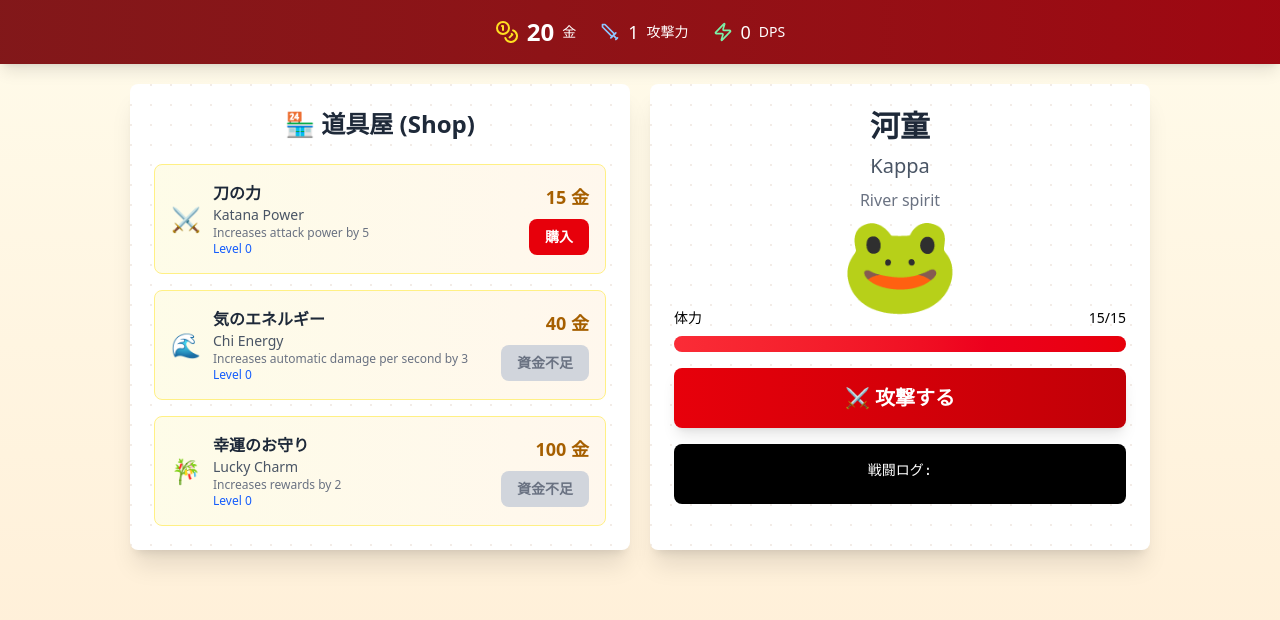
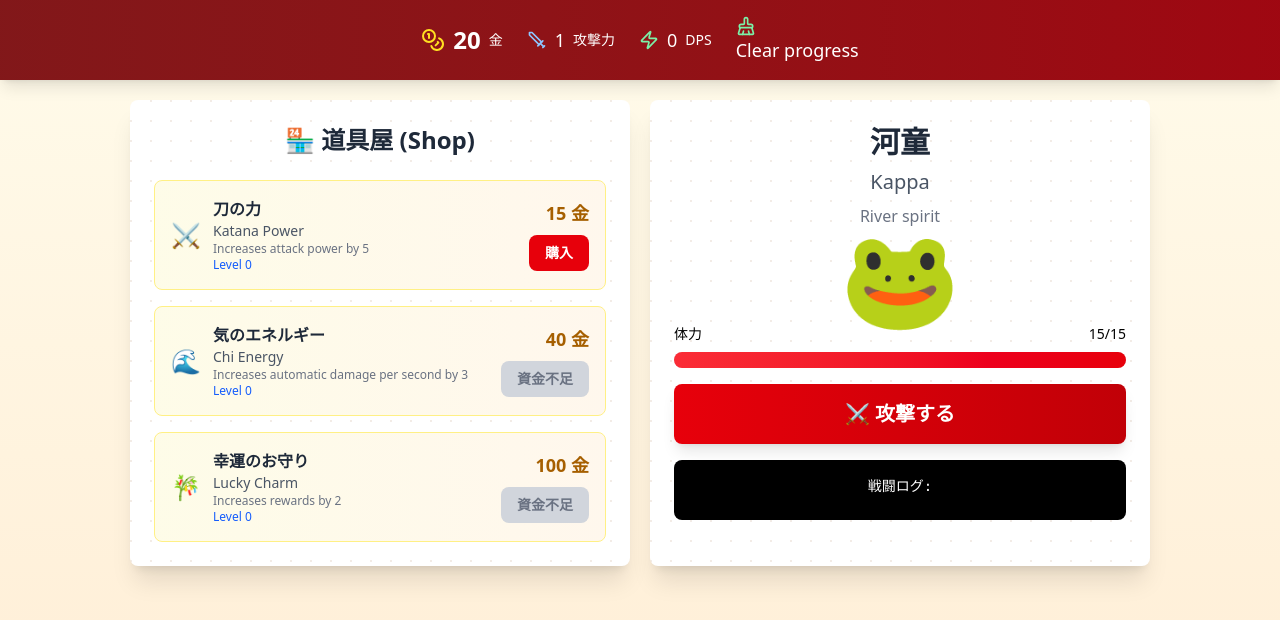
Before and after one commit to leopaul29/clickhero-clone, a React (Vite) app: page / in a window 1280 px wide. Shown: the top 620 px of the page. Built offline with nearby package versions, Linux system fonts and the light colour scheme.

Commit message:
add progress reset and Clearlocalstorage features

```diff
--- a/src/compontents/Header.tsx
+++ b/src/compontents/Header.tsx
@@ -1,11 +1,12 @@
 import {useGameContext} from "../hooks/UseGameContext.tsx";
-import {Coins, Sword, Zap} from "lucide-react";
+import {BrushCleaning, Coins, Sword, Zap} from "lucide-react";
 /**
  * Header component displaying player stats
  * @constructor
  */
 export function Header() {
-    const {gold, power, dps} = useGameContext();
+    const {gold, clearProgress, power, dps} = useGameContext();
+
 
     return <div className="bg-gradient-to-r from-red-900 to-red-800 text-white p-4 shadow-lg">
             <div className="container mx-auto flex justify-center items-center">
@@ -25,6 +26,12 @@ export function Header() {
                         <span className="text-lg">{dps}</span>
                         <span className="text-sm">DPS</span>
                     </div>
+                    <div className="flex items-center space-x-2">
+                        <button className="button" onClick={clearProgress}>
+                            <BrushCleaning className="w-5 h-5 text-green-300" />
+                            <span className="text-lg">Clear progress</span>
+                        </button>
+                    </div>
                 </div>
             </div>
         </div>
--- a/src/context/GameContext.tsx
+++ b/src/context/GameContext.tsx
@@ -1,10 +1,16 @@
-import {createContext, useState, type ReactNode, useEffect, useCallback} from "react";
+import {useState, type ReactNode, useEffect, useCallback, createContext} from "react";
 import {BONUSES, MONSTERS} from "../data/monsters.ts";
 import type {Bonus, GameContextType} from "../types/game.ts";
 import {calculateReward, getNextMonster, updateBonusesStats} from "../utils/gameLogic.ts";
-import {createDebouncedUpdater, load, storeBonuses, storeDps, storeGold, storePower} from "../utils/storage.ts";
-
-export const GameContext = createContext<GameContextType | undefined>(undefined);
+import {
+    clearLocalStorage,
+    createDebouncedUpdater,
+    load,
+    storeBonuses,
+    storeDps,
+    storeGold,
+    storePower
+} from "../utils/storage.ts";
 
 interface GameContextProviderProps {
     children: ReactNode;
@@ -19,6 +25,8 @@ const initializeGameState = () => {
         bonuses: savedData.bonuses.length > 0 ? savedData.bonuses : BONUSES
     };
 };
+
+export const GameContext = createContext<GameContextType | undefined>(undefined);
 
 export const GameContextProvider = ({children}: GameContextProviderProps) => {
     const initialState  = initializeGameState();
@@ -100,8 +108,17 @@ export const GameContextProvider = ({children}: GameContextProviderProps) => {
         debouncedUpdate({ gold, power, dps, bonuses });
     }, [gold, power, dps, bonuses]);
 
+
+    const clearProgress = () => {
+        setGold(0)
+        setPower(10)
+        setDps(0)
+        setBonuses(BONUSES)
+        clearLocalStorage()
+    }
+
     return (
-        <GameContext.Provider value={{gold, power, dps, currentMonster, isAttacking, attackMonster, applyDps, bonuses, buyBonus, combatLog}}>
+        <GameContext.Provider value={{gold, power, dps, currentMonster, isAttacking, attackMonster, applyDps, bonuses, buyBonus, combatLog,clearProgress}}>
             {children}
         </GameContext.Provider>
     );
--- a/src/types/game.ts
+++ b/src/types/game.ts
@@ -31,4 +31,5 @@ export interface GameContextType {
     bonuses: Bonus[];
     buyBonus: (bonus: Bonus) => void;
     combatLog: string[];
+    clearProgress: () => void;
 }
```
